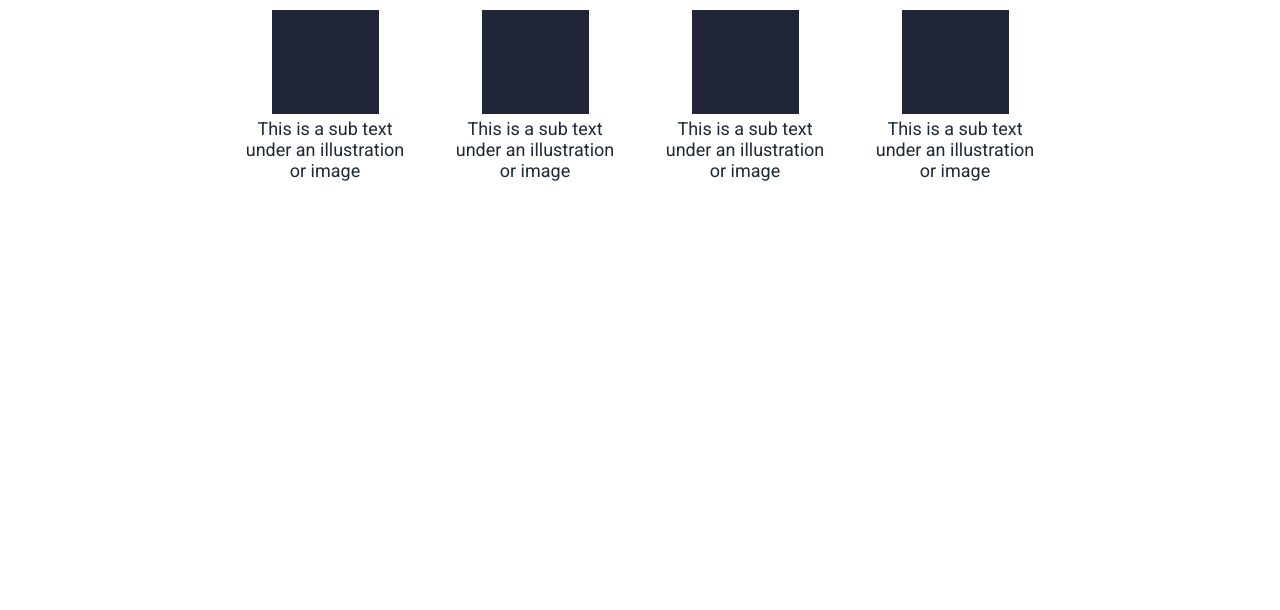
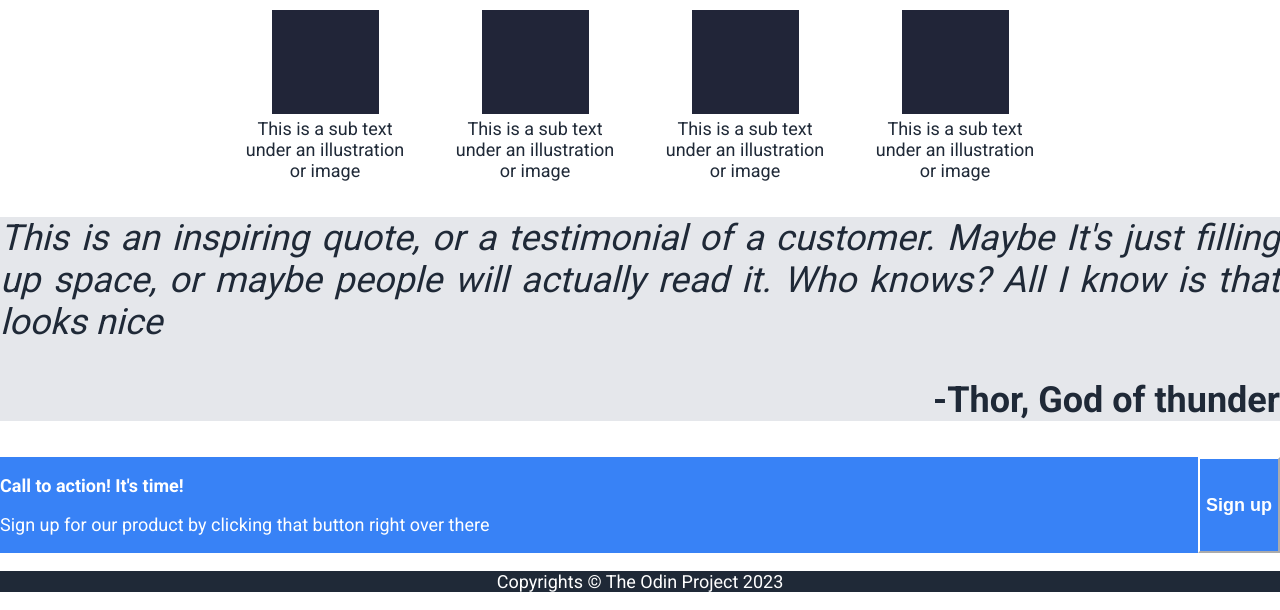
Before and after one commit to LA-Coast/Project-Landing-Page, a plain HTML site: page index.html in a window 1280 px wide. Shown: the part 339-949 px from the top of the page. Before the commit the page ends 800 px from the top, so only its background shows below. Drawn offline with Linux system fonts and the light colour scheme.

Commit message:
Create and complete the HTML of the quote section Create and complete the HTML of the call to action section Create and complete the HTML of the footer section Add the base style for quote section in css Add the base style for call to action section in css Add the base style for footer section in css Add the theme style for quote section Add the theme style for call to action section Add the theme style for footer section Add the layout style for the quote section Add the layout style for the call to action section Add the layout style for the footer section

```diff
--- a/css/base-style.css
+++ b/css/base-style.css
@@ -8,3 +8,17 @@ header {
     display: flex;
     width: 100%;
 }
+
+.quote {
+    background-color: #e5e7eb;
+    width: 100%;
+}
+
+.sign-up {
+    background-color: #3882F6;
+}
+
+footer {
+    background-color: #1F2937;
+    width: 100%;
+}
--- a/css/layout-style.css
+++ b/css/layout-style.css
@@ -33,3 +33,19 @@ ul {
 .info {
     max-width: 160px;
 }
+
+/*changes of the layout quote section*/
+.quote-text {
+    text-align: justify;
+}
+
+.attribution {
+    text-align: right;
+}
+
+/*changes of the layout call to action section*/
+
+.sign-up {
+    display: flex;
+    justify-content: space-between;
+}
--- a/css/module-style.css
+++ b/css/module-style.css
@@ -1,4 +1,4 @@
-button {
+.hero-button {
     border-radius: 8px;
     border: none;
     padding: 10px;
@@ -7,3 +7,11 @@ button {
     color: white;
     font-weight: bold;
 }
+.sign-up-button {
+    border-color: white;
+    text-align: center;
+    background-color: #3882f6;
+    color: white;
+    font-size: 18px;
+    font-weight: bold;
+}
--- a/css/theme-style.css
+++ b/css/theme-style.css
@@ -19,12 +19,12 @@ h1 {
     font-weight: bolder;
 }
 
-p {
+.hero-main-text {
     color: #E5E7EB;
     font-size: 18px;
 }
 
-/*changes of the theme information section*/
+/*changes of the information theme section*/
 
 .title {
     font-size: 36px;
@@ -36,3 +36,36 @@ p {
     color: #1f2937;
     font-size: 18px;
 }
+
+/*changes of the quote theme section*/
+.quote-text {
+    color: #1f2937;
+    font-size: 36px;
+    font-style: italic;
+}
+
+.attribution {
+    text-align: right;
+    color: #1f2937;
+    font-size: 36px;
+    font-weight: 800;
+}
+
+/*changes of the call to action theme section*/
+.call {
+    font-weight: bold;
+    font-size: 18px;
+    color: white;
+}
+
+.sign {
+    font-size: 18px;
+    color: white;
+}
+
+/*changes of the footer theme section*/
+.footer-text {
+    color: white;
+    font-size: 18px;
+    text-align: center;
+}
--- a/index.html
+++ b/index.html
@@ -27,11 +27,11 @@
         <header>
             <div class="hero-text">
                 <h1>This website is awesome</h1>
-                <p>This website has some subtext that goes
+                <p class="hero-main-text">This website has some subtext that goes
                 here under the main title. It's a smaller
                 font and the color is lower contrast
                 </p>
-                <button>Sign up</button>
+                <button class="hero-button">Sign up</button>
             </div>
 
             <div class="right">
@@ -64,5 +64,39 @@
               </div>
         </section>
         <!--End of the information section-->
+
+        <!--Begin of quote section-->
+        <section class="quote">
+          <p class="quote-text">This is an inspiring quote, or a testimonial of a customer.
+            Maybe It's just filling up space, or maybe people will actually read it.
+             Who knows? All I know is that looks nice
+          </p>
+          <p class="attribution">-Thor, God of thunder</p>
+        </section>
+        <!--End of quote section-->
+
+        <!--Begin of call to action section-->
+        <section class="call-to-action">
+          <div class="sign-up">
+            <div class="call-sign">
+              <p class="call">
+                Call to action! It's time!
+              </p>
+              <p class="sign">
+                Sign up for our product by clicking that button right over there
+              </p>
+            </div>
+            <button class="sign-up-button">Sign up</button>
+          </div>
+        </section>
+      <!--End of call to action section-->
+
+      <!--Begin of footer section-->
+        <footer>
+          <p class="footer-text">
+            Copyrights © The Odin Project 2023
+          </p>
+        </footer>
+      <!--End of footer section-->
     </body>
 </html>
```
